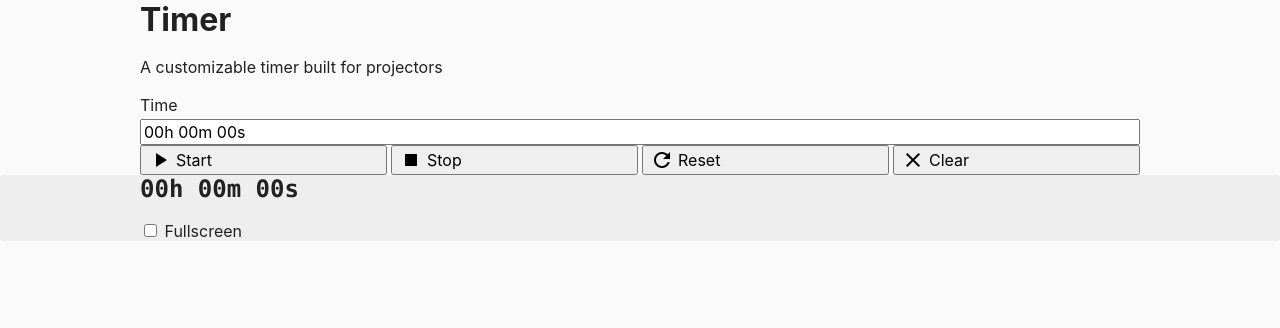
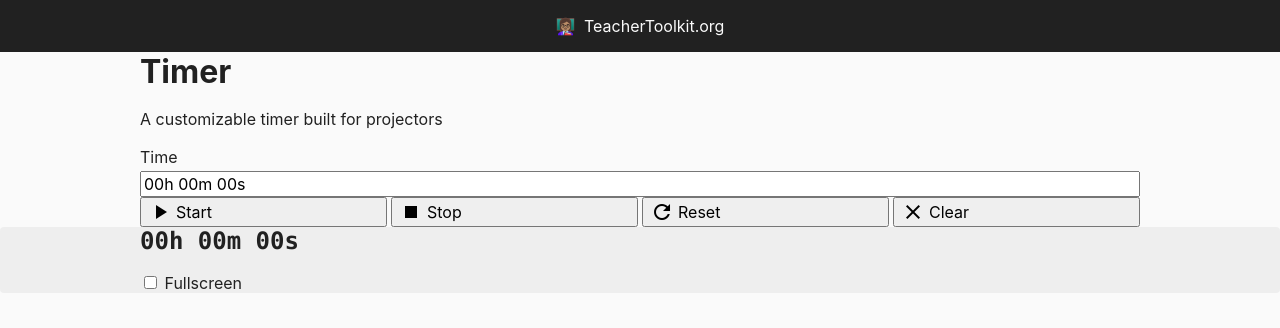
Before and after one commit to SeanMcP/teachertoolkit, a website: page timer/index.html in a window 1280 px wide. Drawn offline with Linux system fonts and the light colour scheme.

Commit message:
Add header

```diff
--- a/assets/styles/main.css
+++ b/assets/styles/main.css
@@ -103,3 +103,26 @@ a.card:hover {
     color: var(--text-alt);
     padding: 1rem 0;
 }
+
+.tt-banner {
+    background: var(--dark);
+    color: var(--text-alt);
+    padding: 1rem 0;
+    text-align: center;
+}
+
+.tt-banner__icon {
+    margin-right: 0.25rem;
+}
+
+.tt-banner__link {
+    color: var(--text-alt);
+}
+
+.tt-banner__link:not(:hover) {
+    text-decoration: none;
+}
+
+.tt-banner:focus {
+    box-shadow: 0 0 0 2px var(--text-alt);
+}
--- a/timer/index.html
+++ b/timer/index.html
@@ -31,6 +31,14 @@
     </head>
 
     <body id="top">
+        <header class="tt-banner" role="banner">
+            <span class="tt-banner__icon" role="img" aria-hidden="true"
+                >👩🏽‍🏫</span
+            >
+            <a class="tt-banner__link" href="https://teachertoolkit.org"
+                >TeacherToolkit.org</a
+            >
+        </header>
         <div class="app app--timer">
             <main>
                 <div class="content-container">
```
Also changed, not shown: easy-grader/index.html (+8 -0 lines).
